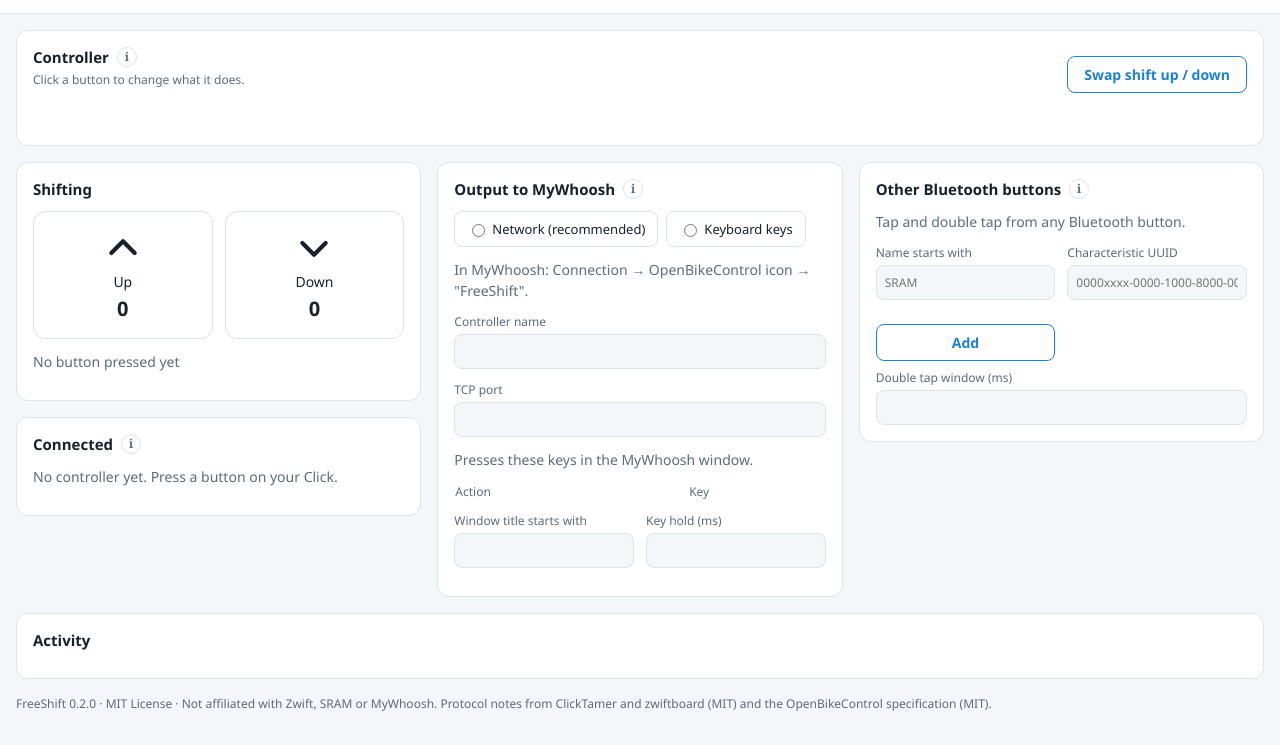
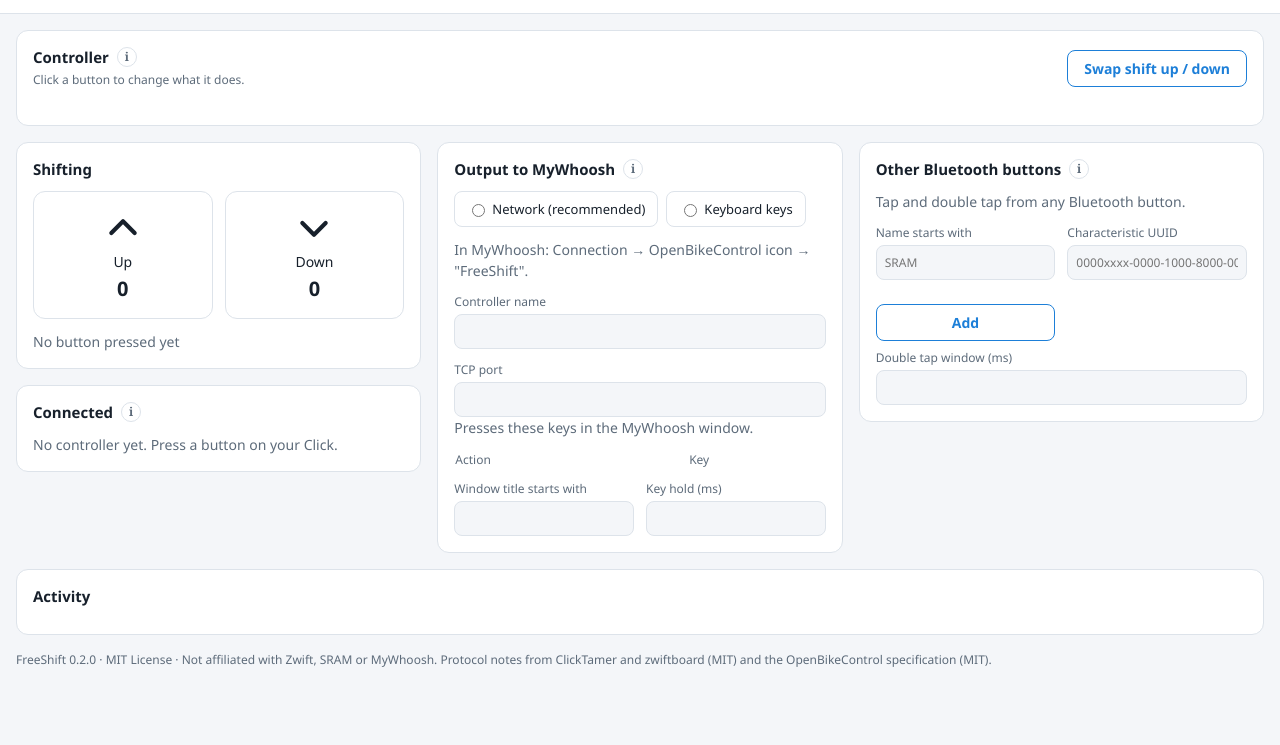
Before and after one commit to alex-bleotu/freeshift, a website: page app/ui/index.html in a window 1280 px wide. Shown: the part 55-800 px from the top of the page. Drawn offline with Linux system fonts and the light colour scheme.

Commit message:
Give every panel the same padding above and below its content

```diff
--- a/app/ui/style.css
+++ b/app/ui/style.css
@@ -148,7 +148,8 @@ h2 {
   margin-block-end: 0;
 }
 
-.flush {
+.flush,
+.muted.flush {
   margin: 0;
 }
 
@@ -423,16 +424,12 @@ button.link {
   }
 }
 
-.controller-card {
-  padding-block-end: 8px;
-}
-
 .pods {
   display: flex;
   flex-wrap: wrap;
   justify-content: center;
   gap: 24px;
-  padding-block: 8px 16px;
+  padding-block: 8px 0;
 }
 
 .pod-wrap {
@@ -764,3 +761,13 @@ button.link {
 .info-pop p:last-child {
   margin: 0;
 }
+
+.card > :last-child,
+.fields > :last-child,
+.fields > .row:last-child > label {
+  margin-block-end: 0;
+}
+
+.device-list:empty {
+  display: none;
+}
```
